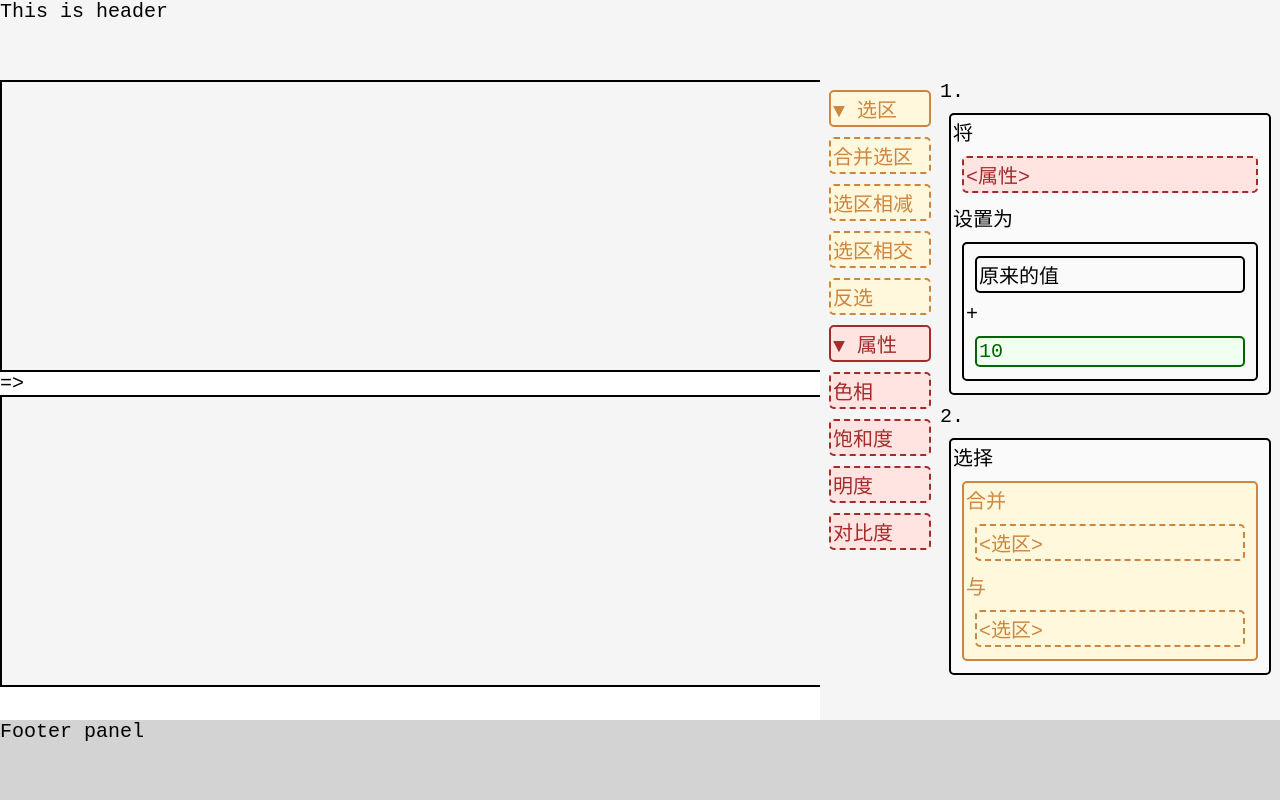
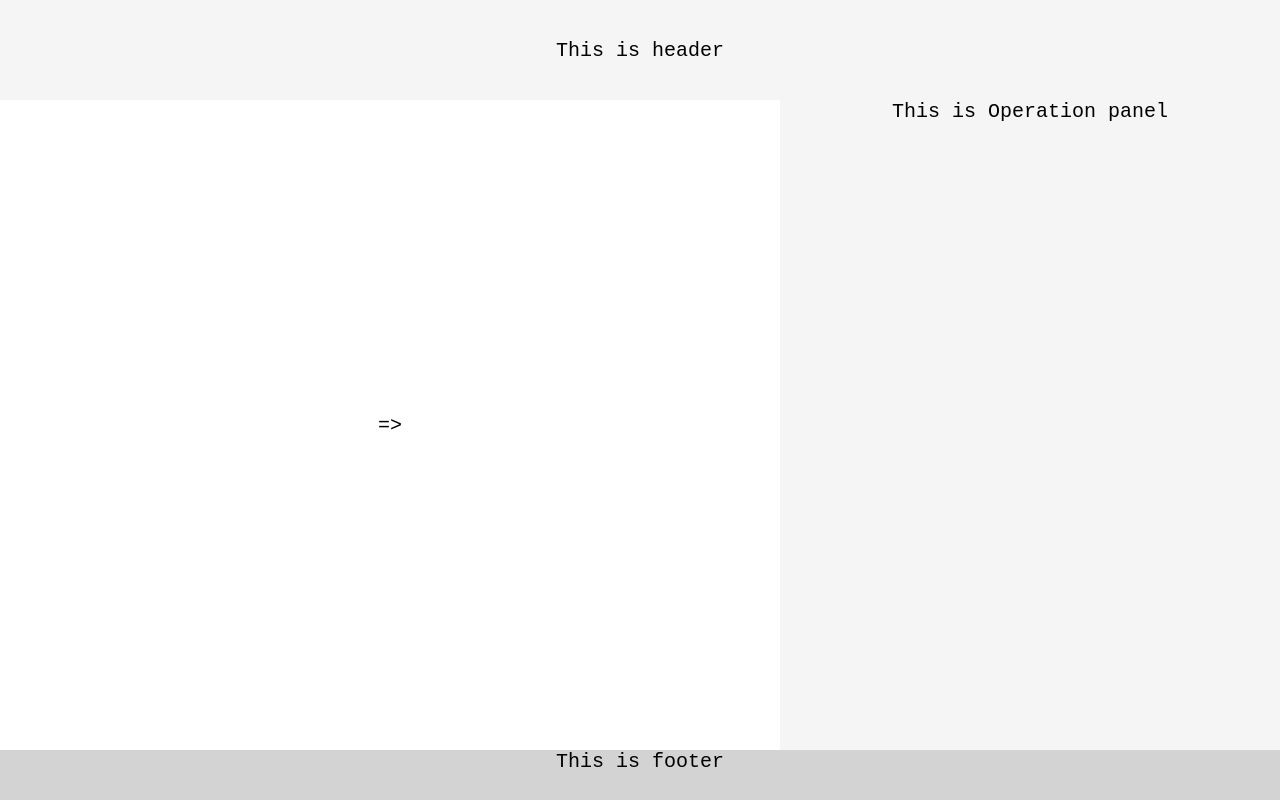
Before and after one commit to Criheacy/ImageOperator, a website: page index.html in a window 1280 px wide. Drawn offline with Linux system fonts and the light colour scheme.

Commit message:
Init table layout

```diff
--- a/assets/css/global.css
+++ b/assets/css/global.css
@@ -3,4 +3,5 @@
 	font-size: 20px;
 	margin: 0;
 	padding: 0;
+	text-align: center;
 }
--- a/assets/css/panels.css
+++ b/assets/css/panels.css
@@ -1,4 +1,3 @@
-
 body {
 	position: absolute;
 	width: 100%;
@@ -7,17 +6,17 @@ body {
 
 .header_panel {
 	width: 100%;
-	height: 80px;
-	border-bottom: 2px;
+	height: 90px;
 	background-color: whitesmoke;
 }
 
 .main_panel {
-	height: -webkit-calc(100% - 160px);
+	height: -webkit-calc(100% - 130px);
 	background-color: white;
 }
 
 .operation_panel {
+	width: 500px;
 	height: 100%;
 	background-color: whitesmoke;
 	float: right;
@@ -39,7 +38,6 @@ body {
 
 .image_panel {
 	margin-right: 0;
-	width: -webkit-calc(100% - 460px);
 	height: 100%;
 	background-color: white;
 }
@@ -68,8 +66,6 @@ body {
 .footer_panel {
 	position: absolute;
 	width: 100%;
-	height: 80px;
-	bottom: 0px;
+	height: 50px;
 	background-color: lightgray;
-	border-top: 2px;
 }
--- a/index.html
+++ b/index.html
@@ -17,75 +17,32 @@
 </head>
 
 <body>
-	<div class="header_panel">
-		<span>This is header</span>
-	</div>
-	<div class="main_panel">
-		<div class="operation_panel">
-			<div class="operator_panel">
-				<div class="order">
-					<div class="variable_selection">▼ 选区</div>
-					<div class="variable_selection unset">合并选区</div>
-					<div class="variable_selection unset">选区相减</div>
-					<div class="variable_selection unset">选区相交</div>
-					<div class="variable_selection unset">反选</div>
-					&NewLine;
-					<div class="variable_attribute">▼ 属性</div>
-					<div class="variable_attribute unset">色相</div>
-					<div class="variable_attribute unset">饱和度</div>
-					<div class="variable_attribute unset">明度</div>
-					<div class="variable_attribute unset">对比度</div>
-				</div>
-			</div>
-			<div class="order_panel">
-				<div class="order">
-					1.
-					<div class="variable_order">
-						将
-						<div class="variable_attribute unset">
-							&lt;属性&gt;
-						</div>
-						设置为
-						<div>
-							<div>
-								原来的值
-							</div>
-							+
-							<div class="variable_value value_constant number">
-								10
-							</div>
-						</div>
-					</div>
-					2.
-					<div class="variable_order">
-						选择
-						<div class="variable_selection">
-							合并
-							<div class="variable_selection unset">
-								&lt;选区&gt;
-							</div>
-							与
-							<div class="variable_selection unset">
-								&lt;选区&gt;
-							</div>
-						</div>
-					</div>
-				</div>
-			</div>
-		</div>
-		<div class="image_panel">
-			<div class="preimage_panel">
-
-			</div>
-			<span class="process_panel">&equals;&gt;</span>
-			<div class="aftimage_panel">
-
-			</div>
-		</div>
-	</div>
-	<div class="footer_panel">
-		<span>Footer panel</span>
-	</div>
+	<table width="100%" cellspacing="0" cellpadding="0" height="100%">
+		<tr height="100px">
+			<td class="header_panel">This is header</td>
+		</tr>
+		<tr>
+			<td class="main_panel">
+				<table width="100%" cellspacing="0" cellpadding="0" height="100%">
+					<tr>
+						<td class="image_panel" width="100% - 500px">
+							<table width="100%" cellspacing="0" cellpadding="0" height="100%">
+								<tr>
+									<td border="2px solid" width="45%"></td>
+									<td>&equals;&gt;</td>
+									<td border="2px solid" width="45%"></td>
+								</tr>
+							</table>
+						</td>
+						<td class="operation_panel" width="500px">This is Operation panel</td>
+					</tr>
+				</table>
+			</td>
+		</tr>
+		<tr height="50px">
+			<td class="footer_panel"> This is footer</td>
+		</tr>
+	</table>
 </body>
 
 </html>
--- a/main.js
+++ b/main.js
@@ -4,12 +4,14 @@ function createWindow () {
   const win = new BrowserWindow({
     width: 800,
     height: 600,
+    show: false,
     webPreferences: {
       nodeIntegration: true
-    }
+    },
   })
-
   win.loadFile('index.html')
+  win.maximize();
+  win.show();
 }
 
 app.whenReady().then(createWindow)
```
